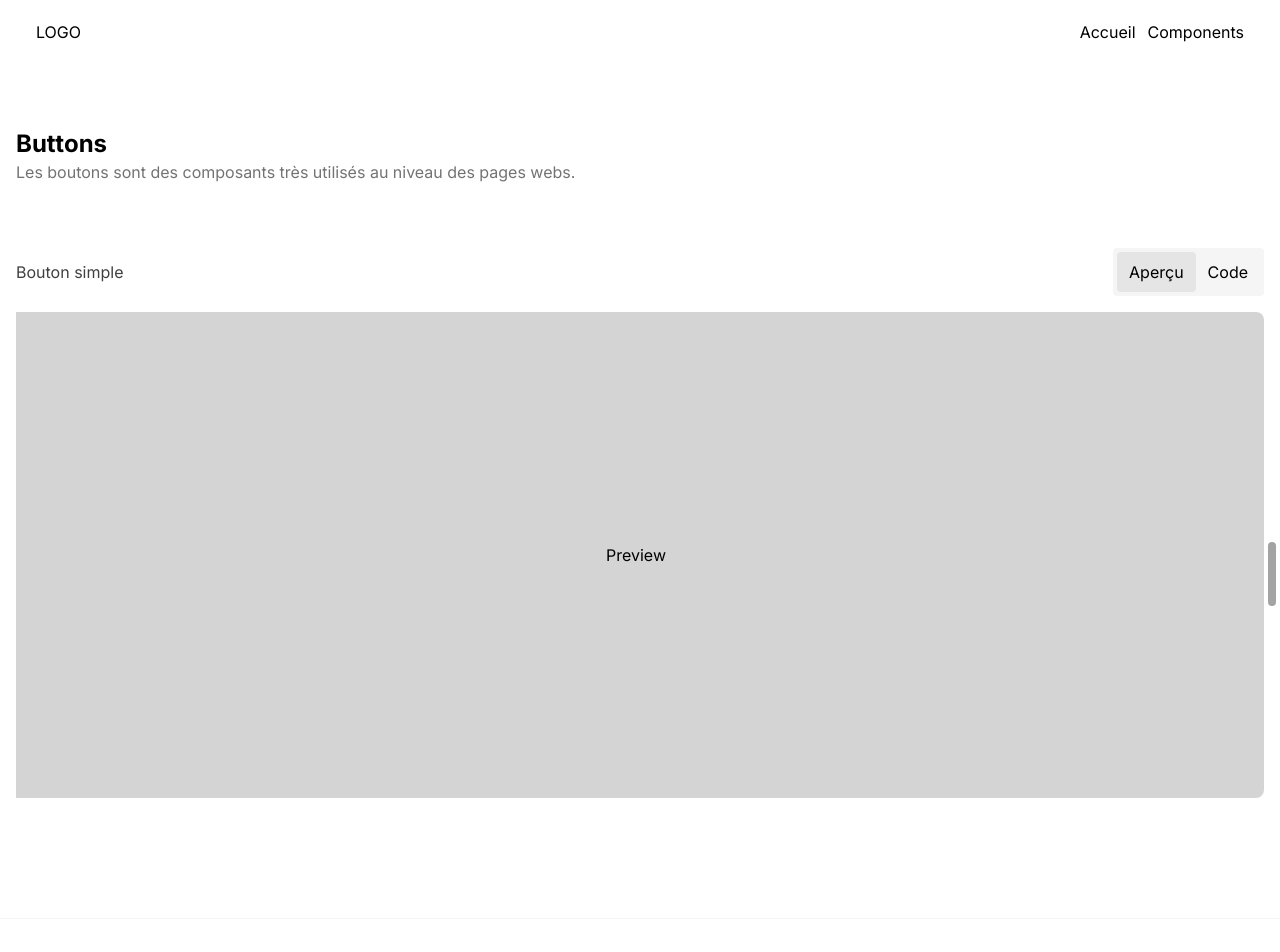
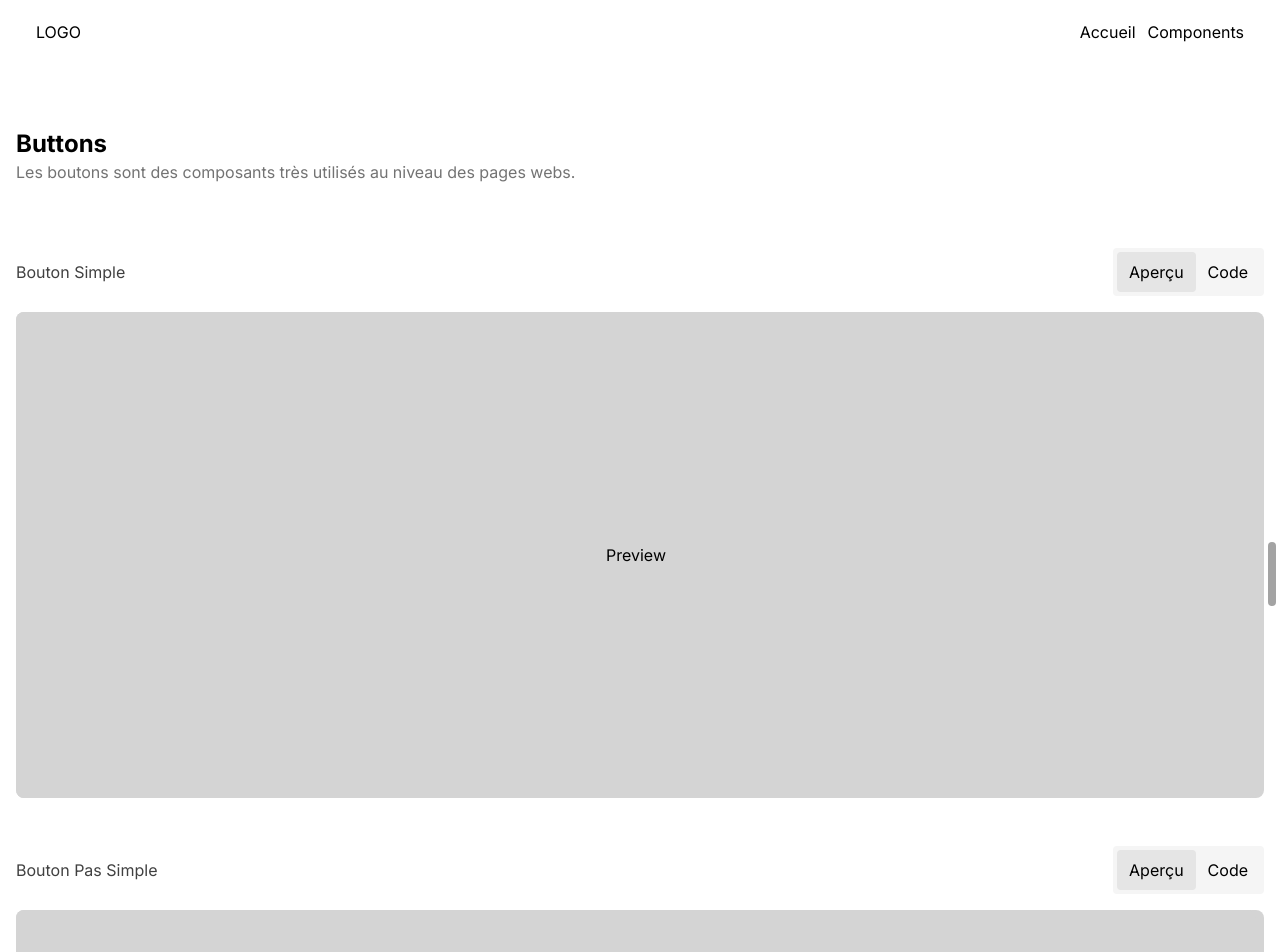
Before and after one commit to Mahmoud-Barry/galsen.ui, a Next.js app: page /components/buttons in a window 1280 px wide. Shown: the top 952 px of the page. Built offline with nearby package versions, Linux system fonts and the light colour scheme.

Commit message:
refac: create component for ui detail

```diff
--- a/app/components/[componentName]/page.tsx
+++ b/app/components/[componentName]/page.tsx
@@ -1,80 +1,24 @@
-"use client";
-
-import { useState } from "react";
-import { Panel, PanelGroup, PanelResizeHandle } from "react-resizable-panels";
+import ComponentDetails from "@/components/galsenUiComponents/ComponentDetails";
 
 type PageProps = {
   params: { componentName: string };
 };
 
 export default function Page({ params }: PageProps) {
-  const [tab, setTab] = useState<"preview" | "code">("preview");
-
   return (
     <main className="">
       <section className="px-4 py-16 sm:max-w-7xl sm:mx-auto">
-        <h1 className="text-2xl font-bold capitalize">
-          {params.componentName}
-        </h1>
+        <h1 className="text-2xl font-bold capitalize">{params.componentName}</h1>
         <p className="text-neutral-500">
           Les boutons sont des composants très utilisés au niveau des pages
           webs.
         </p>
 
-        <div className="mt-16 space-y-4">
-          <article className="grid grid-cols-[auto_auto] gap-y-4 justify-between items-center">
-            <h2 className="text-neutral-700">Bouton simple</h2>
-            <div className="p-1 bg-neutral-100 rounded">
-              <button
-                onClick={() => setTab("preview")}
-                type="button"
-                className={`py-2 px-3 rounded ${tab === "preview" ? "bg-neutral-200" : "bg-transparent"}`}
-              >
-                Aperçu
-              </button>
-              <button
-                onClick={() => setTab("code")}
-                type="button"
-                className={`py-2 px-3 rounded ${tab === "code" ? "bg-neutral-200" : "bg-transparent"}`}
-              >
-                Code
-              </button>
-            </div>
-
-            <div className="col-span-full h-[486px]">
-              {tab === "preview" ? <TabPreview /> : <TabCode />}
-            </div>
-          </article>
+        <div className="mt-16 space-y-12">
+          <ComponentDetails title="Bouton Simple" />
+          <ComponentDetails title="Bouton Pas Simple" />
         </div>
       </section>
     </main>
   );
 }
-
-const TabPreview = () => {
-  return (
-    <div id="tab-preview">
-      <PanelGroup
-        className="bg-neutral-300 rounded-lg !h-[486px] relative !overflow-visible"
-        direction="horizontal"
-      >
-        {/* TODO: make this pane fill the empty widht left by the ResizeHandle */}
-        <Panel defaultSize={100} minSize={35}>
-          <div className="w-full h-full flex items-center justify-center bg-neutral-300">
-            Preview
-          </div>
-        </Panel>
-        <PanelResizeHandle className="w-2 h-16 rounded-full bg-neutral-400 translate-x-3 translate-y-[230px]" />
-        <Panel className="bg-neutral-100 rounded-e-lg" defaultSize={0} />
-      </PanelGroup>
-    </div>
-  );
-};
-
-const TabCode = () => {
-  return (
-    <div className="w-full h-full flex items-center justify-center bg-neutral-300 rounded-lg">
-      Code
-    </div>
-  );
-};
--- /dev/null
+++ b/components/galsenUiComponents/ComponentDetails.tsx
@@ -0,0 +1,68 @@
+"use client";
+
+import { useState } from "react";
+import { Panel, PanelGroup, PanelResizeHandle } from "react-resizable-panels";
+
+type ComponentDetailsProps = {
+  title: string;
+};
+
+const ComponentDetails = ({ title }: ComponentDetailsProps) => {
+  const [tab, setTab] = useState<"preview" | "code">("preview");
+
+  return (
+    <article className="grid grid-cols-[auto_auto] gap-y-4 justify-between items-center">
+      <h2 className="text-neutral-700">{title}</h2>
+      <div className="p-1 bg-neutral-100 rounded">
+        <button
+          onClick={() => setTab("preview")}
+          type="button"
+          className={`py-2 px-3 rounded ${tab === "preview" ? "bg-neutral-200" : "bg-transparent"}`}
+        >
+          Aperçu
+        </button>
+        <button
+          onClick={() => setTab("code")}
+          type="button"
+          className={`py-2 px-3 rounded ${tab === "code" ? "bg-neutral-200" : "bg-transparent"}`}
+        >
+          Code
+        </button>
+      </div>
+
+      {/* TODO: use aspect-ratio to center the handle */}
+      <div className="col-span-full h-[486px]">
+        {tab === "preview" ? <TabPreview /> : <TabCode />}
+      </div>
+    </article>
+  );
+};
+
+const TabPreview = () => {
+  return (
+    <PanelGroup
+      className="bg-neutral-300 rounded-lg relative !overflow-visible"
+      direction="horizontal"
+    >
+      {/* TODO: make this pane fill the empty widht left by the ResizeHandle */}
+      <Panel defaultSize={100} minSize={35}>
+        <div className="w-full h-full flex items-center justify-center bg-neutral-300 rounded-lg">
+          Preview
+        </div>
+      </Panel>
+      {/* TODO: hide the handle on smaller screen */}
+      <PanelResizeHandle className="w-2 h-16 rounded-full bg-neutral-400 translate-x-3 translate-y-[230px]" />
+      <Panel className="bg-neutral-100 rounded-e-lg" defaultSize={0} />
+    </PanelGroup>
+  );
+};
+
+const TabCode = () => {
+  return (
+    <div className="w-full h-full flex items-center justify-center bg-neutral-300 rounded-lg">
+      Code
+    </div>
+  );
+};
+
+export default ComponentDetails;
```
